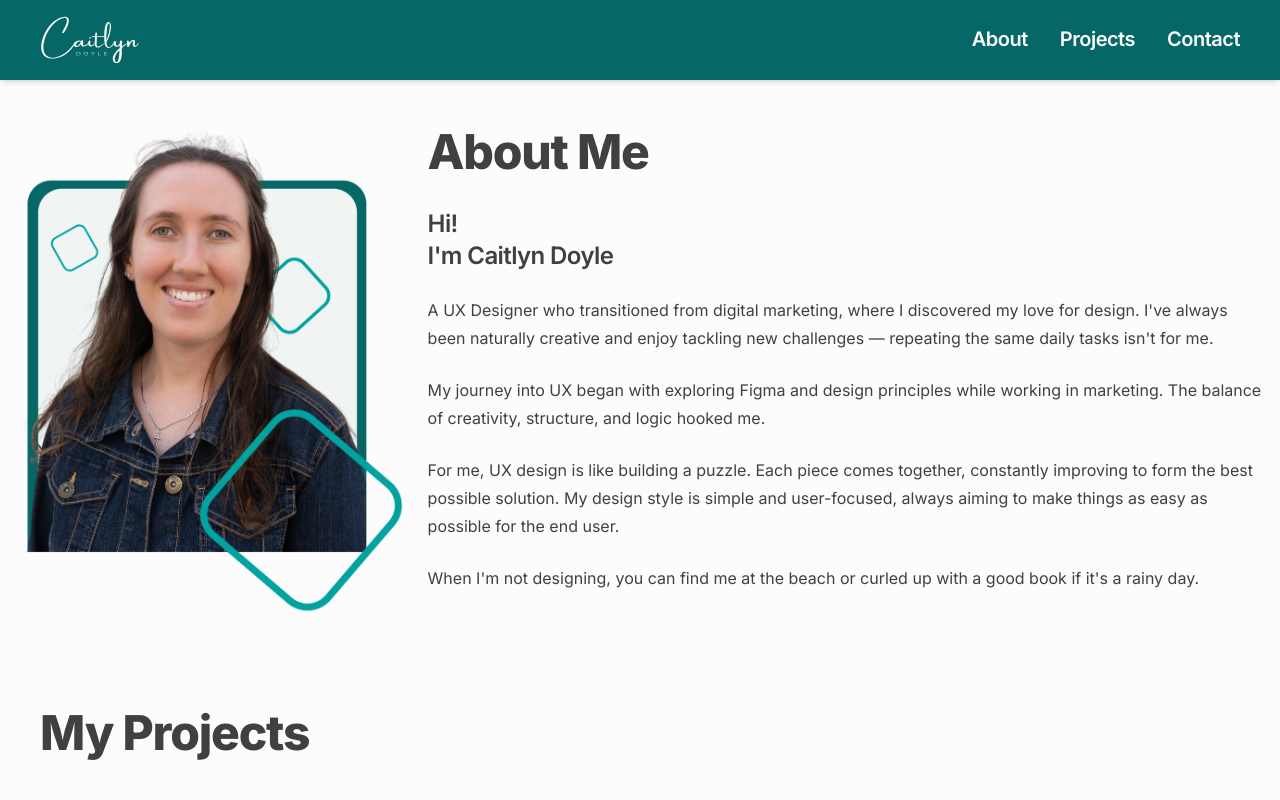
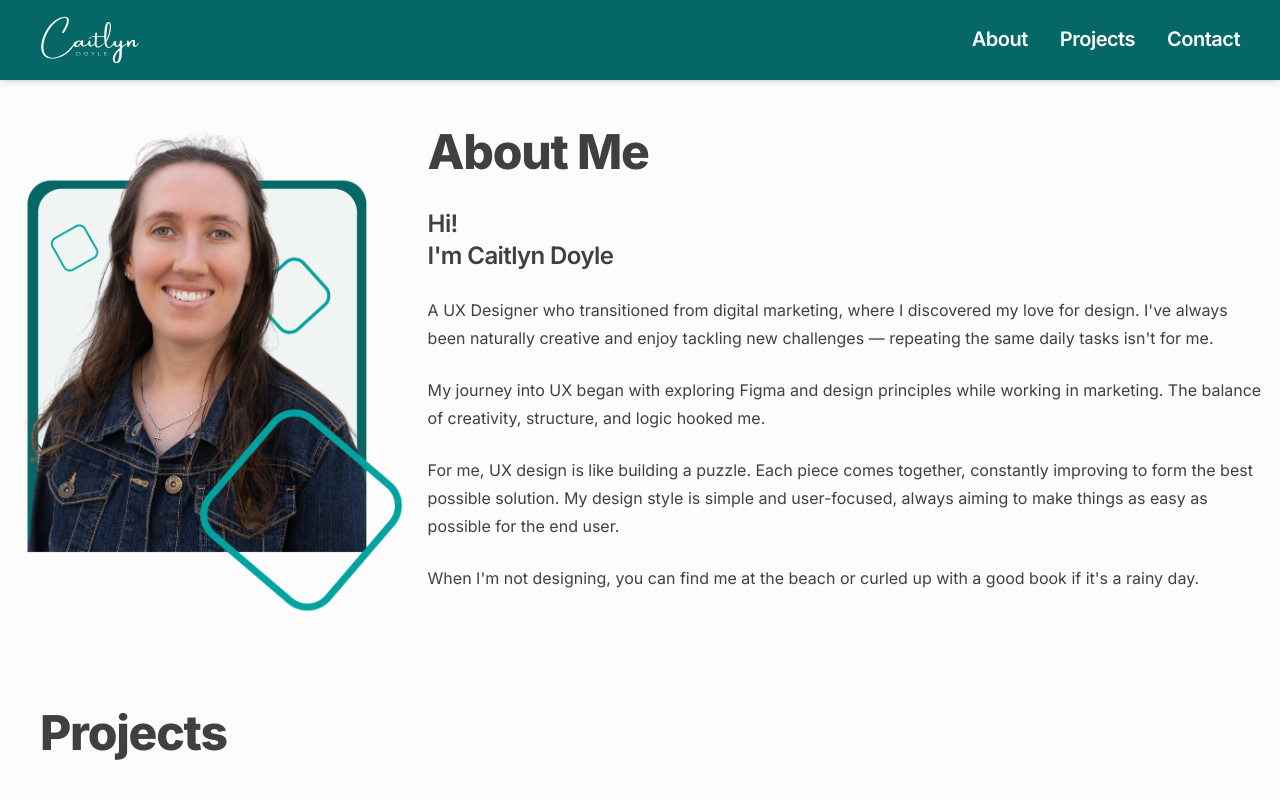
Before and after one commit to barrymichaeldoyle/caitlyn-doyle, a Next.js app: page / in a window 1280 px wide. Shown: the top 800 px of the page. Built offline with nearby package versions, Linux system fonts and the light colour scheme.

Commit message:
Update Projects.tsx

```diff
--- a/src/app/_sections/Projects.tsx
+++ b/src/app/_sections/Projects.tsx
@@ -12,7 +12,7 @@ export function ProjectsSection() {
       className="flex w-full scroll-mt-20 flex-col items-center gap-6 p-10"
     >
       <InnerContent>
-        <H1>My Projects</H1>
+        <H1>Projects</H1>
         <H2>Websites</H2>
         <P>
           Every project you see here challenged me to think deeper, design
```
